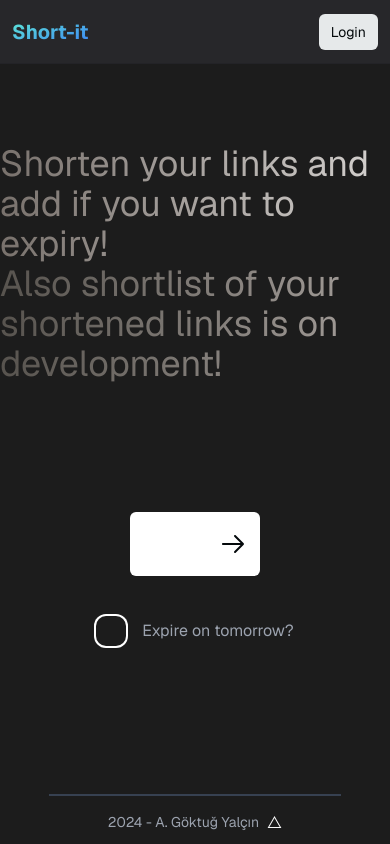
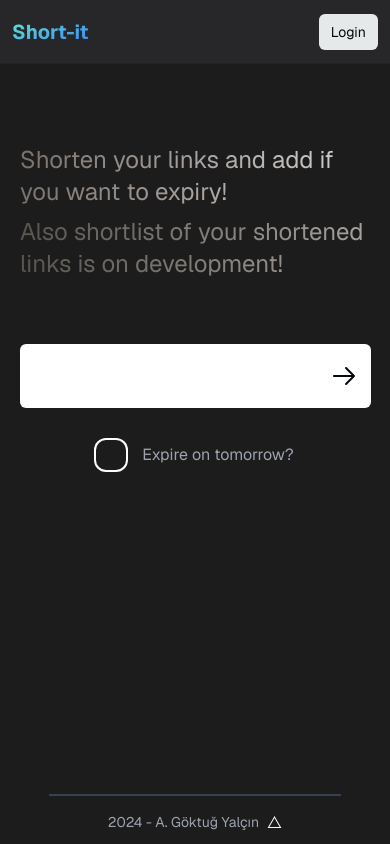
Before and after one commit to GoktugYalcin/short-it, a Next.js app: page / in a window 390 px wide. Built offline with nearby package versions, Linux system fonts and the light colour scheme; no server answers.

Commit message:
fix: URL RegEx removed the global

```diff
--- a/app/page.tsx
+++ b/app/page.tsx
@@ -7,6 +7,7 @@ import Header from "@/components/Header";
 import { cookies } from "next/headers";
 import { VercelLogoIcon } from "@radix-ui/react-icons";
 import Inputs from "@/components/Inputs";
+import Headliners from "@/components/Headliners";
 
 export default async function Index() {
   const cookieStore = cookies();
@@ -38,14 +39,7 @@ export default async function Index() {
         </div>
       </nav>
       <div className="flex flex-col items-center justify-center w-full">
-        <div className="flex flex-col w-full justify-center items-center text-4xl">
-          <h1 className="bg-clip-text bg-gradient-to-r from-[#78716c] to-[#d6d3d1] text-transparent">
-            Shorten your links and add if you want to expiry!
-          </h1>
-          <h1 className="bg-clip-text bg-gradient-to-r from-[#57534e] to-[#a8a29e] text-transparent">
-            Also shortlist of your shortened links is on development!
-          </h1>
-        </div>
+        <Headliners />
         <Inputs />
       </div>
       <footer className="fixed bottom-3 text-gray-400 w-3/4 pt-4 border-t-gray-700 border-t-2 flex justify-center items-center text-sm gap-2">
--- a/components/BackButton.tsx
+++ b/components/BackButton.tsx
@@ -7,7 +7,7 @@ const BackButton = () => {
   const router = useRouter();
   return (
     <div
-      className="absolute top-10 left-0 bg-gray-300 px-3 py-2 flex items-center justify-center rounded-tr-md rounded-br-md select-none cursor-pointer"
+      className="absolute left-0 bg-gray-300 px-3 py-2 flex items-center justify-center rounded-tr-md rounded-br-md select-none cursor-pointer lg:fixed sm:top-5 lg:top-10"
       onClick={() => router.back()}
     >
       Back
--- a/components/ErrorComponent.tsx
+++ b/components/ErrorComponent.tsx
@@ -9,7 +9,7 @@ const ErrorComponent: React.FC<{
     initial={{ opacity: 0 }}
     animate={{ opacity: 100 }}
     exit={{ opacity: 0 }}
-    className={`flex justify-center items-center text-bold rounded p-4 px-6 gap-4 text-2xl text-red-500 transition-opacity ease-in duration-700`}
+    className={`flex justify-center items-center text-bold rounded p-4 px-6 gap-4 text-2xl text-red-500 transition-opacity ease-in duration-700 sm:text-xl`}
   >
     {message}
   </motion.span>
--- /dev/null
+++ b/components/Headliners.tsx
@@ -0,0 +1,29 @@
+"use client";
+
+import React from "react";
+import { motion } from "framer-motion";
+
+const Headliners = () => {
+  return (
+    <div className="flex flex-col w-full justify-center items-center lg:text-4xl sm:text-2xl sm:px-5 sm:gap-2">
+      <motion.h1
+        initial={{ opacity: 0, y: -1 }}
+        animate={{ opacity: 1, y: 0 }}
+        transition={{ duration: 0.07 }}
+        className="bg-clip-text bg-gradient-to-r from-[#78716c] to-[#d6d3d1] text-transparent"
+      >
+        Shorten your links and add if you want to expiry!
+      </motion.h1>
+      <motion.h1
+        initial={{ opacity: 0, y: -1 }}
+        animate={{ opacity: 1, y: 0 }}
+        transition={{ delay: 0.01, duration: 0.07 }}
+        className="bg-clip-text bg-gradient-to-r from-[#57534e] to-[#a8a29e] text-transparent"
+      >
+        Also shortlist of your shortened links is on development!
+      </motion.h1>
+    </div>
+  );
+};
+
+export default Headliners;
--- a/components/Inputs.tsx
+++ b/components/Inputs.tsx
@@ -7,6 +7,7 @@ import { FieldValues } from "react-hook-form/dist/types/fields";
 import axios from "axios";
 import classNames from "classnames";
 import { ArrowRightIcon } from "@radix-ui/react-icons";
+import { motion } from "framer-motion";
 
 import CheckBox from "@/components/checkbox";
 import ResultSection from "@/components/ResultSection";
@@ -25,7 +26,9 @@ const Inputs = () => {
     formState: { errors },
     handleSubmit,
     reset,
-  } = useForm();
+  } = useForm({
+    mode: "onSubmit",
+  });
 
   const buttonStyles = classNames(
     "cursor-pointer active:translate-y-0.5 transition-all",
@@ -36,6 +39,10 @@ const Inputs = () => {
 
   const submitHandler = (form: FieldValues) => {
     setIsLoading(true);
+    setResponse({
+      hashed_url: "",
+      is_expirable: false,
+    });
 
     axios({
       method: "POST",
@@ -44,27 +51,33 @@ const Inputs = () => {
     })
       .then((res) => {
         setResponse(res.data.response.data);
-        reset({
-          url: "",
-          expire: false,
-        });
       })
-      .catch((err) => setResponse({ error: 1 }))
-      .finally(() => setIsLoading(false));
+      .catch(() => setResponse({ error: 1 }))
+      .finally(() => {
+        setIsLoading(false);
+        reset();
+      });
   };
 
   return (
     <form
-      className="flex justify-center items-center mt-32 w-full flex-col gap-10"
+      className="flex justify-center items-center lg:mt-32 sm:mt-16 w-full flex-col lg:gap-10 sm:gap-8"
       onSubmit={handleSubmit(submitHandler, (err: FieldErrors) =>
         console.error(err),
       )}
     >
-      <span className="flex h-16 w-1/3 justify-between items-center py-1 px-3 gap-3 bg-white rounded-md text-3xl">
+      <motion.span
+        initial={{ opacity: 0, y: -1 }}
+        animate={{ opacity: 1, y: 0 }}
+        className="flex h-16 lg:w-1/3 justify-between items-center py-1 px-3 gap-3 bg-white rounded-md lg:text-3xl sm:w-[90%] sm:text-xl"
+      >
         <input
           {...register("url", {
             required: true,
-            validate: (field) => checkPattern(field),
+            validate: (field) => {
+              const res = checkPattern(field);
+              return res;
+            },
           })}
           className="h-full w-full outline-0 text-slate-900"
         />
@@ -76,10 +89,14 @@ const Inputs = () => {
             color={"#04090B"}
           />
         </button>
-      </span>
-      <div className="flex justify-center items-center w-full">
+      </motion.span>
+      <motion.div
+        initial={{ opacity: 0, y: -3 }}
+        animate={{ opacity: 1, y: 0 }}
+        className="flex justify-center items-center w-full"
+      >
         <CheckBox register={register} />
-      </div>
+      </motion.div>
       <ResultSection response={response} errors={errors} />
     </form>
   );
--- a/components/ResultButton.tsx
+++ b/components/ResultButton.tsx
@@ -11,17 +11,17 @@ const ResultButton: React.FC<{ data: Res }> = ({ data }) =>
       initial={{ opacity: 0 }}
       animate={{ opacity: 100 }}
       exit={{ opacity: 0 }}
-      className="flex justify-center items-center text-bold bg-slate-100 rounded p-4 px-6 gap-4 text-2xl transition-opacity ease-in duration-700"
+      className="flex justify-between items-center text-bold bg-slate-100 rounded p-4 lg:px-4 sm:px-3 gap-4 text-xl transition-opacity ease-in duration-700 lg:w-2/6 sm:w-10/12"
     >
       <input
         value={`short.gokyalc.in/h/${(data as Res).hashed_url}`}
         readOnly={true}
-        className={
-          "bg-slate-100 border-r-2 pr-2 border-r-slate-300 text-slate-900"
-        }
+        className={"bg-slate-100 pr-2 text-slate-900 w-full"}
       />
       <CopyIcon
         color={"#04090B"}
+        height={25}
+        width={25}
         onClick={() =>
           navigator.clipboard.writeText(
             `https://short.gokyalc.in/h/${data?.hashed_url}`,
--- a/middleware.ts
+++ b/middleware.ts
@@ -6,7 +6,7 @@ import { notFound } from "next/navigation";
 
 const ratelimit = new Ratelimit({
   redis: kv,
-  limiter: Ratelimit.slidingWindow(5, "6 h"),
+  limiter: Ratelimit.slidingWindow(500, "6 h"),
 });
 
 export async function middleware(request: NextRequest) {
--- a/tailwind.config.js
+++ b/tailwind.config.js
@@ -1,20 +1,27 @@
 /** @type {import('tailwindcss').Config} */
 module.exports = {
   content: [
-    './app/**/*.{js,ts,jsx,tsx,mdx}',
-    './components/**/*.{js,ts,jsx,tsx,mdx}',
+    "./app/**/*.{js,ts,jsx,tsx,mdx}",
+    "./components/**/*.{js,ts,jsx,tsx,mdx}",
   ],
   theme: {
+    screens: {
+      sm: "380px",
+      md: "768px",
+      lg: "1024px",
+      xl: "1280px",
+      "2xl": "1536px",
+    },
     extend: {
       colors: {
-        background: 'hsl(var(--background))',
-        foreground: 'hsl(var(--foreground))',
+        background: "hsl(var(--background))",
+        foreground: "hsl(var(--foreground))",
         btn: {
-          background: 'hsl(var(--btn-background))',
-          'background-hover': 'hsl(var(--btn-background-hover))',
+          background: "hsl(var(--btn-background))",
+          "background-hover": "hsl(var(--btn-background-hover))",
         },
       },
     },
   },
   plugins: [],
-}
+};
--- a/utils/UrlPattern.ts
+++ b/utils/UrlPattern.ts
@@ -1,5 +1,7 @@
 const pattern: RegExp =
-  /(https:\/\/www\.|http:\/\/www\.|https:\/\/|http:\/\/)?[a-zA-Z]{2,}(\.[a-zA-Z]{2,})(\.[a-zA-Z]{2,})?\/[a-zA-Z0-9]{2,}|((https:\/\/www\.|http:\/\/www\.|https:\/\/|http:\/\/)?[a-zA-Z]{2,}(\.[a-zA-Z]{2,})(\.[a-zA-Z]{2,})?)|(https:\/\/www\.|http:\/\/www\.|https:\/\/|http:\/\/)?[a-zA-Z0-9]{2,}\.[a-zA-Z0-9]{2,}\.[a-zA-Z0-9]{2,}(\.[a-zA-Z0-9]{2,})?/g;
+  /(https:\/\/www\.|http:\/\/www\.|https:\/\/|http:\/\/)?[a-zA-Z]{2,}(\.[a-zA-Z]{2,})(\.[a-zA-Z]{2,})?\/[a-zA-Z0-9]{2,}|((https:\/\/www\.|http:\/\/www\.|https:\/\/|http:\/\/)?[a-zA-Z]{2,}(\.[a-zA-Z]{2,})(\.[a-zA-Z]{2,})?)|(https:\/\/www\.|http:\/\/www\.|https:\/\/|http:\/\/)?[a-zA-Z0-9]{2,}\.[a-zA-Z0-9]{2,}\.[a-zA-Z0-9]{2,}(\.[a-zA-Z0-9]{2,})?/;
 
-export const checkPattern = (testUrl: string | undefined): boolean =>
-  !!testUrl ? pattern.test(testUrl) : false;
+export const checkPattern = (testUrl: string | undefined): boolean => {
+  debugger;
+  return !!testUrl ? pattern.test(testUrl) : false;
+};
```
Also changed, not shown: app/profile/page.tsx (+10 -12 lines).
